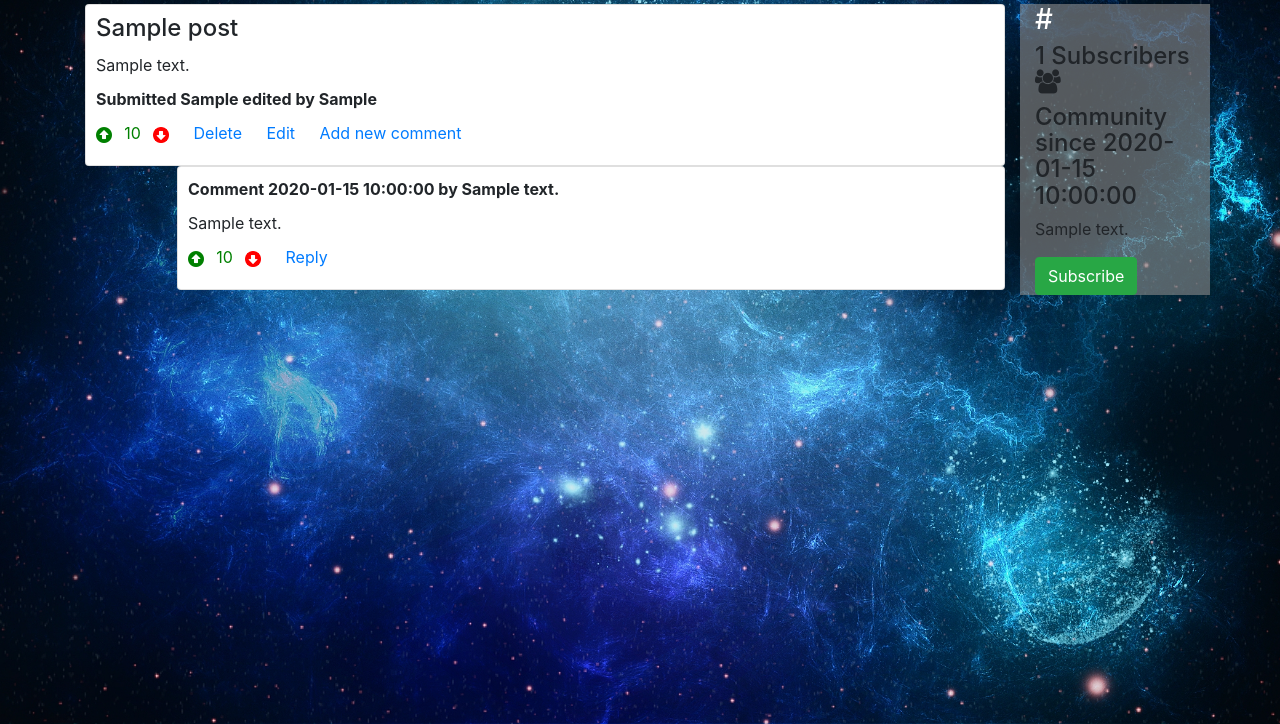
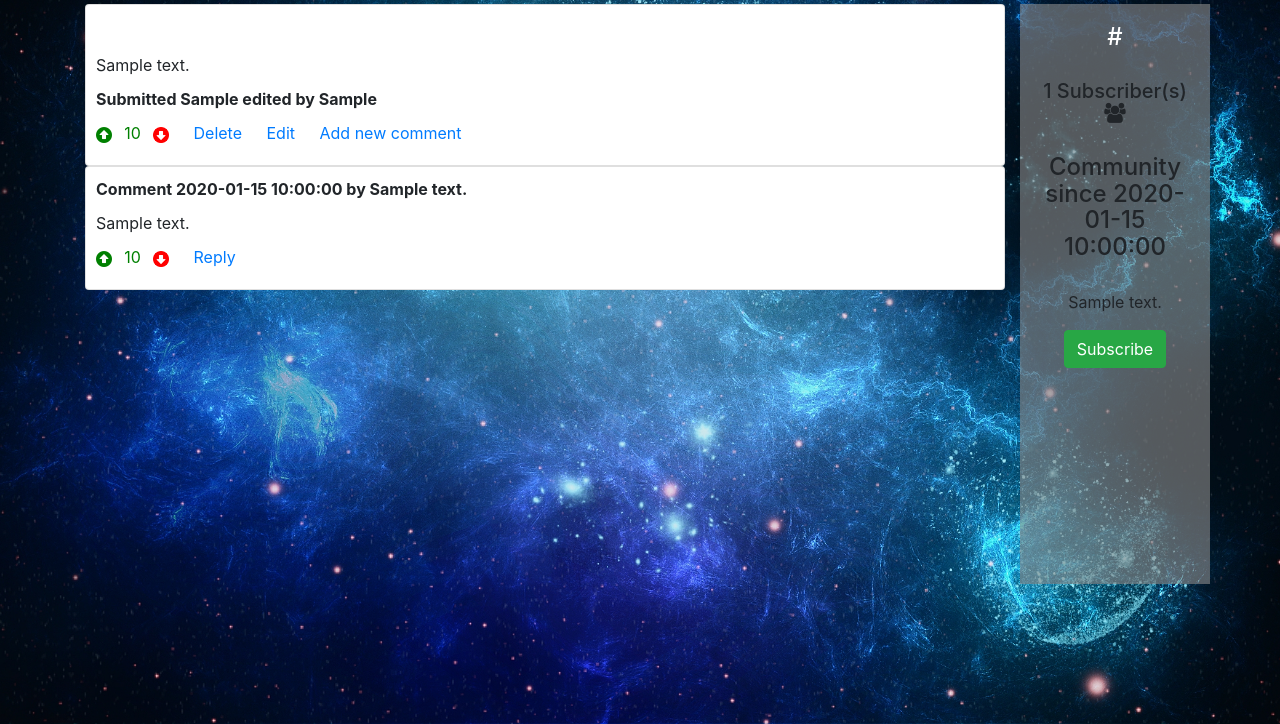
Before and after one commit to harshildp/hackathon_reddit_clone, a Flask app: template templates/post.html in a window 1280 px wide. Shown: the part 76-800 px from the top of the page. Run offline with Flask 2, Linux system fonts and the light colour scheme; the visitor is signed in with stand-in values (Sample User, id 1); the template is opened without the code that fills it: most values are stand-ins (such as "Sample title", 1, 10 or a date in 2020); some libraries are stand-ins or nearby versions.

Commit message:
css up to date

```diff
--- a/static/CSS/style.css
+++ b/static/CSS/style.css
@@ -29,7 +29,7 @@
     background-attachment: fixed;
 }
 
-label, h3, h1{
+label, h4:first-child, h1{
     color:white;
 }
 body, html {
@@ -50,9 +50,23 @@
 div#collapseExample{
     margin-bottom: 15px;
 }
-div.col-md-2 {
+div#col-md-2 {
+  /*display: inline-block;*/
+  width: 190px;
+  height: 580px;
+  padding: 20px;
   background: rgba(138, 137, 137, 0.62);
+  text-align:center;
 }
+
+#col-md-2 h4{
+  margin-bottom: 30px;
+}
+
+#col-md-2 h5{
+  margin-bottom: 30px;
+}
+
 img.vote{
     width: 1em;
     height: 1em;
@@ -77,10 +91,7 @@
 h6.votes{
     margin-top: 1em;
 }
-div.card.comment{
-    width: 90%;
-    float: right;
-}
+
 
 #delete{
     margin-bottom:20px;
--- a/templates/post.html
+++ b/templates/post.html
@@ -84,9 +84,9 @@
             {% endfor %} {% endif %}
             </div>
 
-            <div class='col-md-2'>
-                <h3>{{ sub['url'] }}</h3>
-                <h4>{{ sub['num_subs'] }} Subscribers <i class="fa fa-group"></i></h4>
+            <div id='col-md-2'>
+                <h4>{{ sub['url'] }}</h4>
+                <h5>{{ sub['num_subs'] }} Subscriber(s) <i class="fa fa-group"></i></h5>
                 <h4>Community since {{ sub['created'] }}</h4>
                 <p>{{ sub['description'] }}</p>
                 {% if not member %}
--- a/templates/subreddit.html
+++ b/templates/subreddit.html
@@ -62,9 +62,9 @@
             </div>
         </div>
 
-        <div class='col-md-2'>
-            <h3>{{ sub['url'] }}</h3>
-            <h4>{{ sub['num_subs'] }} Subscriber(s) <i class="fa fa-group"></i></h4>
+        <div id='col-md-2'>
+            <h4>{{ sub['url'] }}</h4>
+            <h5>{{ sub['num_subs'] }} Subscriber(s) <i class="fa fa-group"></i></h5>
             <h4>Community since {{ sub['created'] }}</h4>
             <p>{{ sub['description'] }}</p>
             {% if not member %}
```
